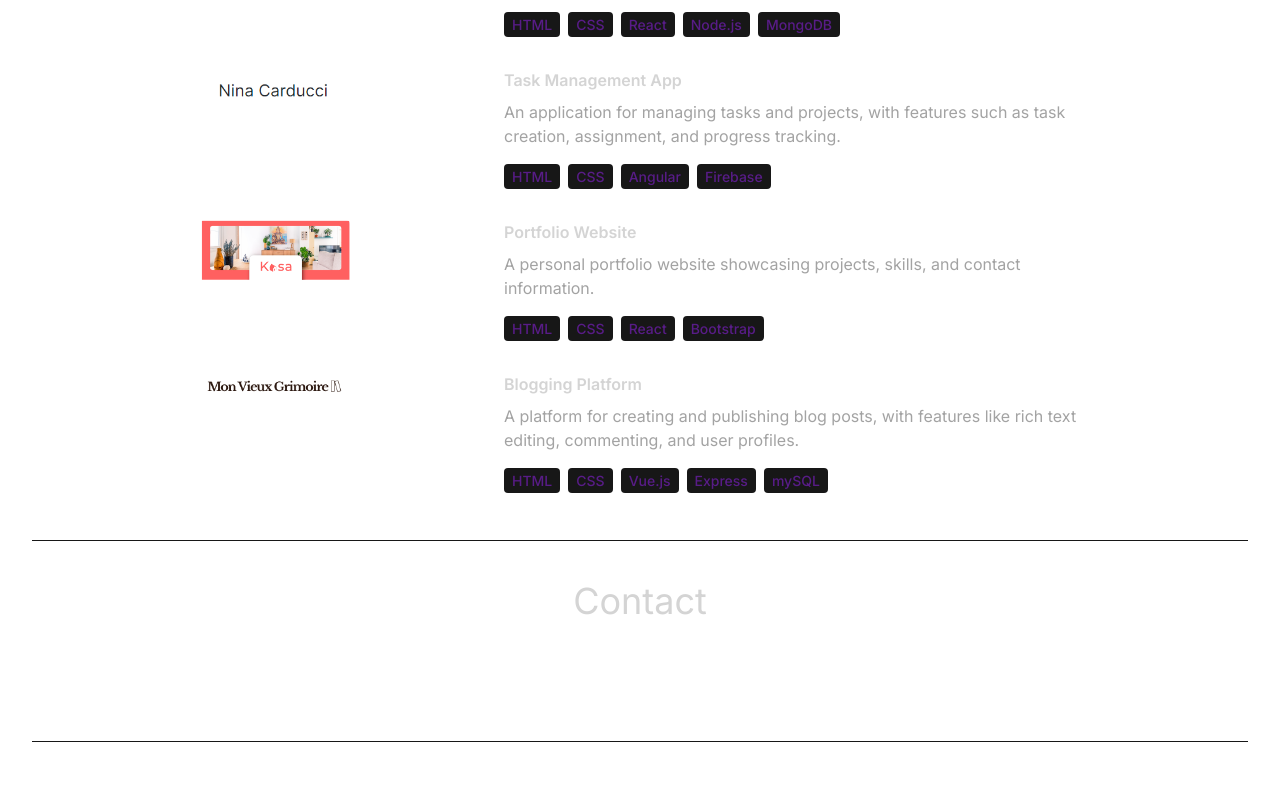
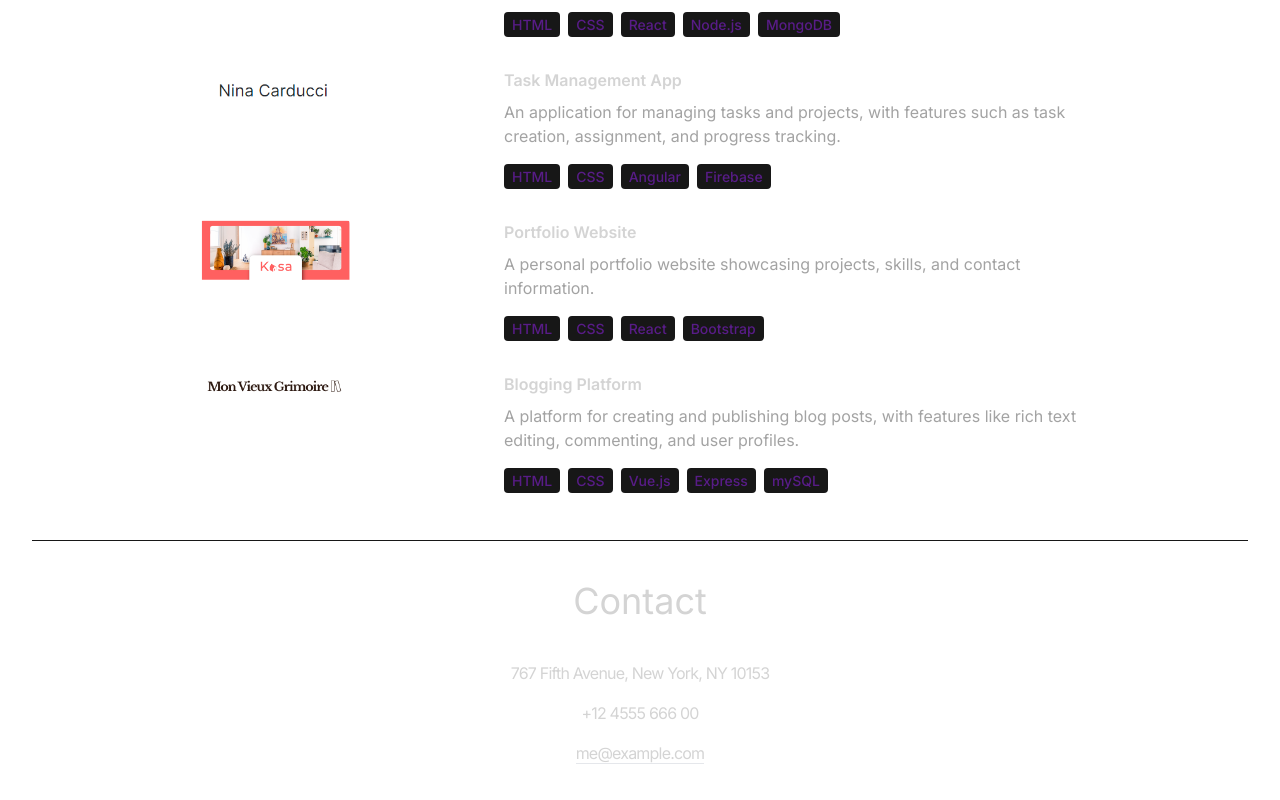
Before and after one commit to SilentCraftsman/OC.P8, a React (Vite) app: page / in a window 1280 px wide. Shown: the part 2956-3756 px from the top of the page. Before the commit the page ends 3698 px from the top, so only its background shows below. Built offline with nearby package versions, Linux system fonts and the light colour scheme.

Commit message:
Contact.jsx, Composant fini

```diff
--- a/src/components/Contact.jsx
+++ b/src/components/Contact.jsx
@@ -1,9 +1,17 @@
 import React from "react";
+import { CONTACT } from "../constants";
 
 const Contact = () => {
   return (
     <div className="border-b border-neutral-900 pb-20">
       <h2 className="my-10 text-center text-4xl">Contact</h2>
+      <div className="text-center tracking-tighter">
+        <p className="my-4"> {CONTACT.address}</p>
+        <p className="my-4">{CONTACT.phoneNo}</p>
+        <a href="#" className="border-b">
+          {CONTACT.email}
+        </a>
+      </div>
     </div>
   );
 };
```
